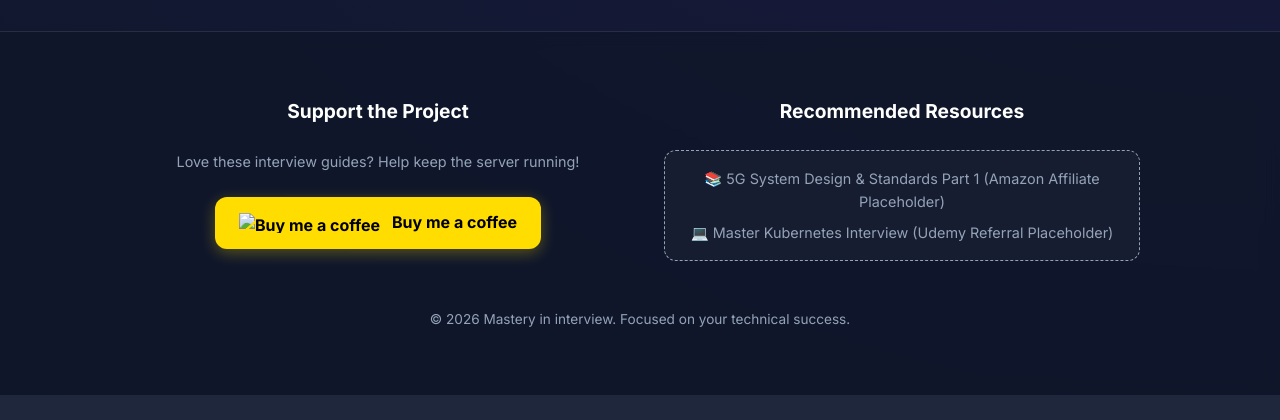
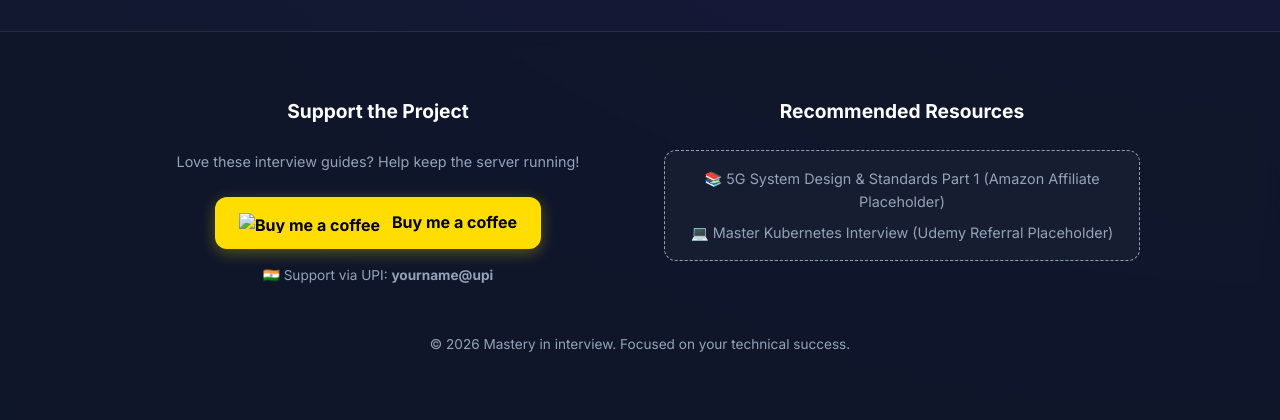
Before and after one commit to narennnishad/interview, a Flask app: page / in a window 1280 px wide. Shown: the part 1165-1585 px from the top of the page. Before the commit the page ends 1560 px from the top, so only its background shows below. Run offline with Flask 3, Linux system fonts and the light colour scheme.

Commit message:
Add India-specific monetization features and UPI placeholder

```diff
--- a/templates/base.html
+++ b/templates/base.html
@@ -348,6 +348,7 @@
                     <img src="https://cdn.buymeacoffee.com/buttons/bmc-new-btn-logo.svg" alt="Buy me a coffee" style="height: 20px;">
                     Buy me a coffee
                 </a>
+                <p style="margin-top: 1rem; color: var(--text-muted); font-size: 0.85rem;">🇮🇳 Support via UPI: <b>yourname@upi</b></p>
             </div>
             <div class="footer-section">
                 <h3>Recommended Resources</h3>
```
